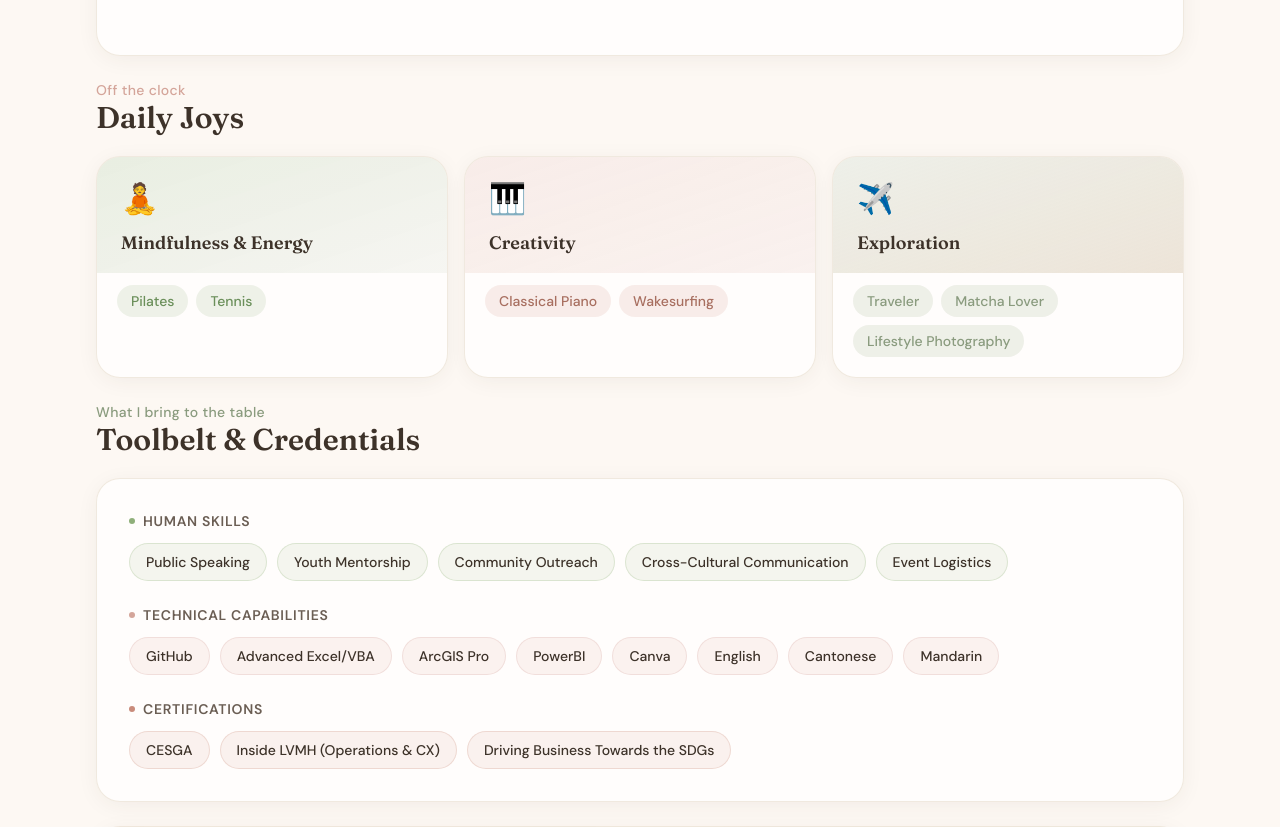
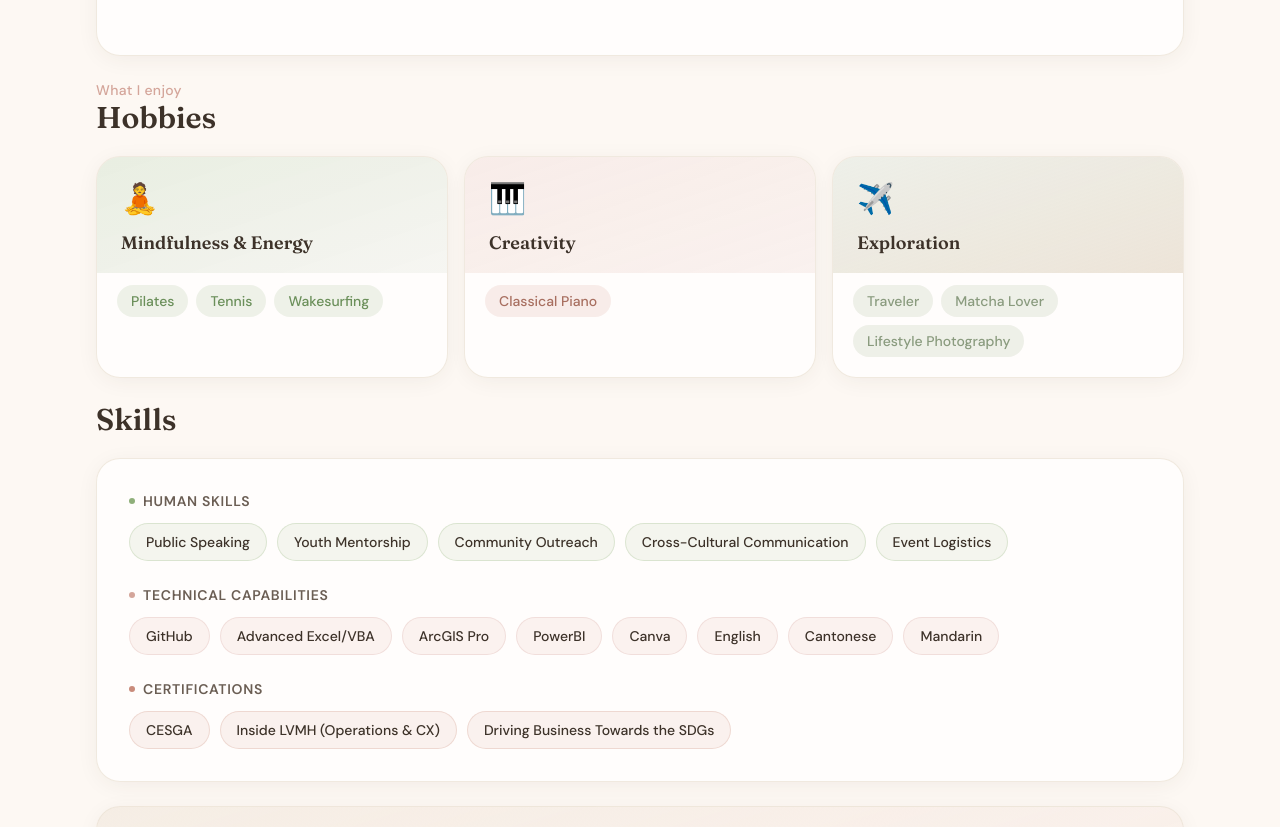
Before and after one commit to janice-lee-cloud/personal-web, a plain HTML site: page index.html in a window 1280 px wide. Shown: the part 1058-1885 px from the top of the page. Drawn offline with nearby package versions, Linux system fonts and the light colour scheme.

Commit message:
Rename sections to Skills and Hobbies, update footer links.
Co-authored-by: Cursor <cursoragent@cursor.com>

```diff
--- a/index.html
+++ b/index.html
@@ -307,12 +307,12 @@
     </section>
 
     <!-- ═══════════════════════════════════════════
-         SECTION 4: Daily Joys
+         SECTION 4: Hobbies
          ═══════════════════════════════════════════ -->
     <section class="reveal mb-6">
       <div class="mb-5">
-        <p class="text-sm font-medium tracking-wide text-blush-dark">Off the clock</p>
-        <h2 class="font-display text-2xl font-semibold text-ink sm:text-3xl">Daily Joys</h2>
+        <p class="text-sm font-medium tracking-wide text-blush-dark">What I enjoy</p>
+        <h2 class="font-display text-2xl font-semibold text-ink sm:text-3xl">Hobbies</h2>
       </div>
 
       <!-- Desktop grid -->
@@ -325,6 +325,7 @@
           <div class="flex flex-wrap gap-2 p-5 pt-3">
             <span class="rounded-full bg-matcha/15 px-3.5 py-1.5 text-sm font-medium text-matcha-dark transition-all duration-300 hover:bg-matcha/25 hover:scale-105">Pilates</span>
             <span class="rounded-full bg-matcha/15 px-3.5 py-1.5 text-sm font-medium text-matcha-dark transition-all duration-300 hover:bg-matcha/25 hover:scale-105">Tennis</span>
+            <span class="rounded-full bg-matcha/15 px-3.5 py-1.5 text-sm font-medium text-matcha-dark transition-all duration-300 hover:bg-matcha/25 hover:scale-105">Wakesurfing</span>
           </div>
         </article>
         <article class="bento-card group cursor-default overflow-hidden rounded-3xl border border-cream-warm/80 bg-white/70 shadow-card">
@@ -334,7 +335,6 @@
           </div>
           <div class="flex flex-wrap gap-2 p-5 pt-3">
             <span class="rounded-full bg-blush/30 px-3.5 py-1.5 text-sm font-medium text-terracotta-dark transition-all duration-300 hover:bg-blush/50 hover:scale-105">Classical Piano</span>
-            <span class="rounded-full bg-blush/30 px-3.5 py-1.5 text-sm font-medium text-terracotta-dark transition-all duration-300 hover:bg-blush/50 hover:scale-105">Wakesurfing</span>
           </div>
         </article>
         <article class="bento-card group cursor-default overflow-hidden rounded-3xl border border-cream-warm/80 bg-white/70 shadow-card">
@@ -356,9 +356,10 @@
           <div class="bg-gradient-to-br from-matcha/20 to-sage/10 p-6">
             <span class="text-3xl">🧘</span>
             <h3 class="mt-3 font-display text-lg font-semibold">Mindfulness & Energy</h3>
-            <div class="mt-3 flex gap-2">
+            <div class="mt-3 flex flex-wrap gap-2">
               <span class="rounded-full bg-matcha/15 px-3 py-1 text-sm font-medium text-matcha-dark">Pilates</span>
               <span class="rounded-full bg-matcha/15 px-3 py-1 text-sm font-medium text-matcha-dark">Tennis</span>
+              <span class="rounded-full bg-matcha/15 px-3 py-1 text-sm font-medium text-matcha-dark">Wakesurfing</span>
             </div>
           </div>
         </article>
@@ -368,7 +369,6 @@
             <h3 class="mt-3 font-display text-lg font-semibold">Creativity</h3>
             <div class="mt-3 flex flex-wrap gap-2">
               <span class="rounded-full bg-blush/30 px-3 py-1 text-sm font-medium text-terracotta-dark">Classical Piano</span>
-              <span class="rounded-full bg-blush/30 px-3 py-1 text-sm font-medium text-terracotta-dark">Wakesurfing</span>
             </div>
           </div>
         </article>
@@ -388,12 +388,11 @@
     </section>
 
     <!-- ═══════════════════════════════════════════
-         SECTION 5: Toolbelt & Credentials
+         SECTION 5: Skills
          ═══════════════════════════════════════════ -->
     <section class="reveal mb-6">
       <div class="mb-5">
-        <p class="text-sm font-medium tracking-wide text-sage-dark">What I bring to the table</p>
-        <h2 class="font-display text-2xl font-semibold text-ink sm:text-3xl">Toolbelt & Credentials</h2>
+        <h2 class="font-display text-2xl font-semibold text-ink sm:text-3xl">Skills</h2>
       </div>
 
       <div class="bento-card rounded-3xl border border-cream-warm/80 bg-white/70 p-6 shadow-card backdrop-blur-sm sm:p-8">
@@ -451,7 +450,7 @@
 
         <div class="mt-8 flex items-center justify-center gap-4">
           <a
-            href="https://github.com/janiceuk2"
+            href="https://github.com/janice-lee-cloud"
             target="_blank"
             rel="noopener noreferrer"
             aria-label="GitHub"
@@ -471,7 +470,7 @@
             </svg>
           </a>
           <a
-            href="https://linkedin.com/in/janice-lee417"
+            href="https://www.linkedin.com/in/janice-lee417"
             target="_blank"
             rel="noopener noreferrer"
             aria-label="LinkedIn"
```
